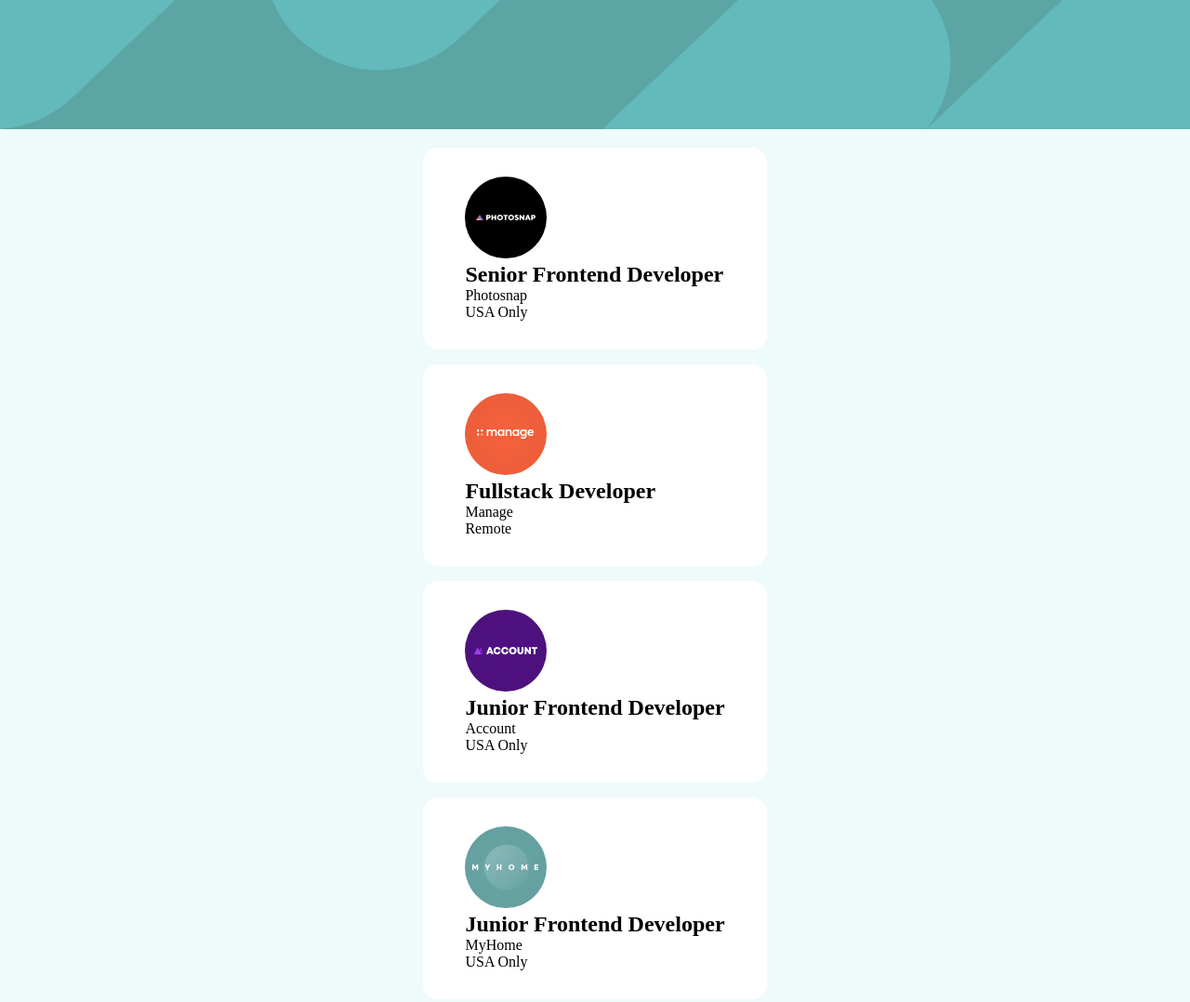
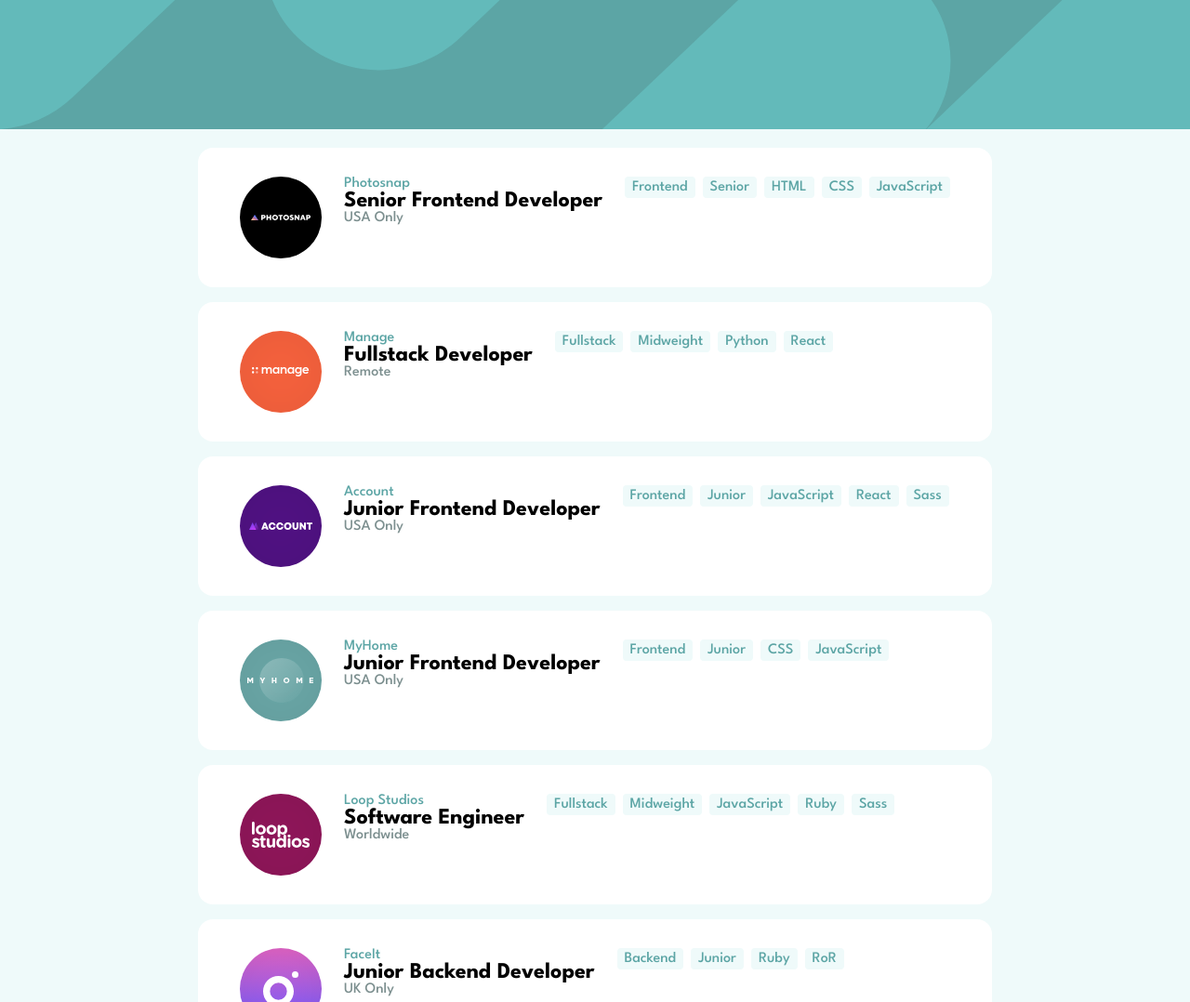
Before and after one commit to Grace-00/job-listings-fem, a website: page index.html in a window 1280 px wide. Shown: the top 1078 px of the page at 93% size. Drawn offline with Linux system fonts and the light colour scheme.

Commit message:
feat: adjust cards

```diff
--- a/app.js
+++ b/app.js
@@ -24,23 +24,52 @@
       const card = document.createElement('div');
       card.classList.add('job-listing-card');
 
-      const companyLogo = document.createElement('img');
-      companyLogo.src = listing.logo;
-      companyLogo.alt = `${listing.company} logo`;
+      const { cardDescription, jobTitle, companyName, jobLocation, companyLogo } = getJobListing(listing, card);
 
-      const jobTitle = document.createElement('h2');
-      jobTitle.textContent = listing.position;
+      const cardtagListContainer = getJobTagList(listing);
 
-      const companyName = document.createElement('p');
-      companyName.textContent = listing.company;
+      cardDescription.appendChild(companyName);
+      cardDescription.appendChild(jobTitle);
+      cardDescription.appendChild(jobLocation);
 
-      const jobLocation = document.createElement('p');
-      jobLocation.textContent = listing.location;
-
-
-      card.append(companyLogo, jobTitle, companyName, jobLocation);
+      card.appendChild(companyLogo);
+      card.appendChild(cardDescription);
+      card.appendChild(cardtagListContainer);
 
       container.appendChild(card);
-
     });
 });
+
+const getJobListing = (listing, card) => {
+    const companyLogo = document.createElement('img');
+    companyLogo.src = listing.logo;
+    companyLogo.alt = `${listing.company} logo`;
+
+    const cardDescription = document.createElement('div');
+    card.classList.add('job-listing-card-description');
+    const companyName = document.createElement('p');
+    companyName.classList.add('job-listing-card-company-name');
+    companyName.textContent = listing.company;
+
+    const jobTitle = document.createElement('h2');
+    jobTitle.textContent = listing.position;
+
+    const jobLocation = document.createElement('p');
+    jobLocation.textContent = listing.location;
+    return { cardDescription, jobTitle, companyName, jobLocation, companyLogo };
+}
+
+const getJobTagList = (listing) => {
+    const cardtagListContainer = document.createElement('div');
+    cardtagListContainer.classList.add('job-listing-card-tag-list-container');
+    const tags = [listing.role, listing.level, ...(listing.languages || []), ...(listing.tools || [])];
+    const tagList = document.createElement('ul');
+    tags.forEach(tag => {
+        const li = document.createElement('li');
+        li.textContent = tag;
+        tagList.appendChild(li);
+    });
+
+    cardtagListContainer.appendChild(tagList);
+    return cardtagListContainer;
+}
--- a/styles.css
+++ b/styles.css
@@ -3,6 +3,13 @@
   padding: 0;
   border: 0;
   box-sizing: border-box;
+}
+
+:root {
+  --primary-color: #5CA5A5;
+  --secondary-color: #7c8f8f;
+  --font-family: "League Spartan", sans-serif;
+  --job-title-color: #000000;
 }
 
 body {
@@ -14,12 +21,6 @@
  background-color: #5CA5A5;
 }
 
-.league-spartan-font {
-  font-family: "League Spartan", sans-serif;
-  font-optical-sizing: auto;
-  font-weight: 500;
-  font-style: normal;
-}
 
 .main-container {
   display: flex;
@@ -33,4 +34,36 @@
   border-radius: 1em;
   padding: 31px 45px;
   margin: 16px 24px;
+
+  display: flex;
+  gap: 24px;
 }
+
+.job-listing-card-tag-list-container ul {
+  display: flex;
+  list-style: none;
+  gap: 8px;
+}
+
+.job-listing-card-tag-list-container li {
+  background-color: #EFFAFA;
+  padding: 4px 8px;
+  border-radius: 4px;
+}
+
+.job-listing-card-description {
+  font-family: var(--font-family);
+  font-style: normal;
+  font-weight: 500;
+  color: var(--secondary-color);
+}
+
+.job-listing-card-description .job-listing-card-company-name,
+.job-listing-card-tag-list-container ul {
+  color: var(--primary-color);
+}
+
+.job-listing-card-description h2 {
+  font-weight: 700;
+  color: var(--job-title-color);
+}
```
